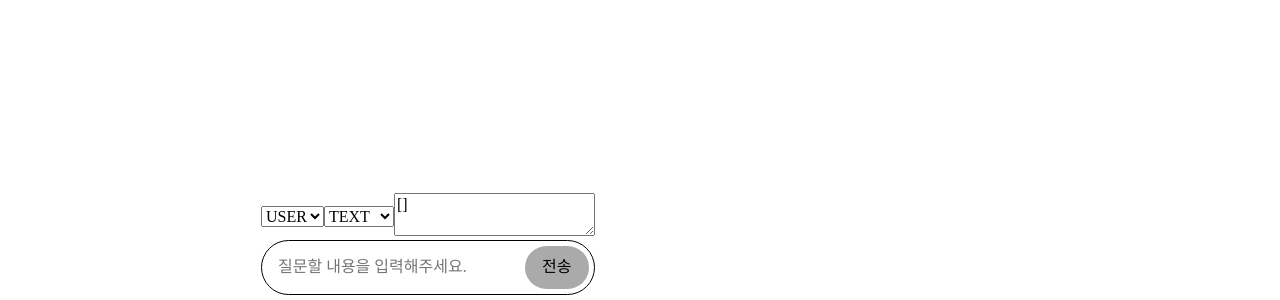
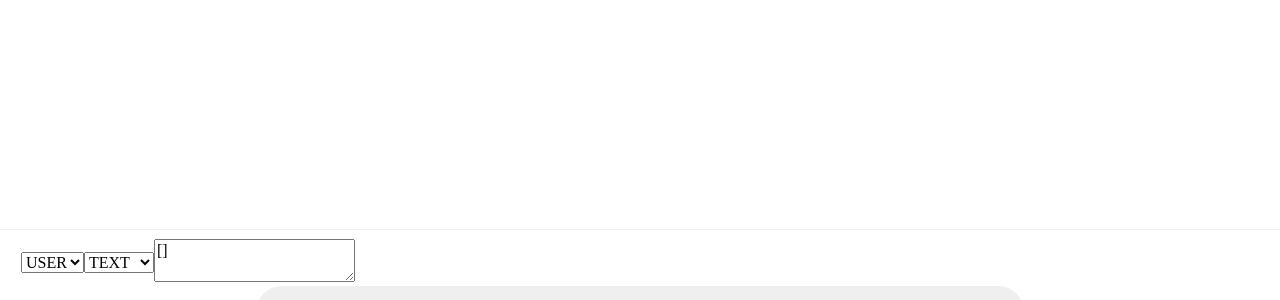
Before and after one commit to PillPet/pillpet_client, a Next.js app: page / in a window 1280 px wide. Shown: the part 500-800 px from the top of the page. Built offline with nearby package versions, Linux system fonts and the light colour scheme.

Commit message:
:lipstick: ChatForm의 디자인을 변경하라
디자인을 프로덕션과 동일하게 설정

```diff
--- a/src/styles/_variables.scss
+++ b/src/styles/_variables.scss
@@ -8,4 +8,4 @@ $page-max-width: 768px;
 
 $service-main-color: #2F80ED;
 
-$chat-form-height: 55px;
+$chat-form-height: 71px;
--- a/src/views/components/ChatForm/ChatForm.module.scss
+++ b/src/views/components/ChatForm/ChatForm.module.scss
@@ -4,10 +4,18 @@
 .form {
     position: fixed;
     bottom: 0;
-    margin: 5px;
+    left: 0;
+    overflow-x: hidden;
+    overflow-y: auto;
+    box-sizing: border-box;
+    padding: 9px 21px;
+    width: 100vw;
+    border-top: solid 1px #F0F0F0;
+    height: $chat-form-height;
 
     .debug {
         display: flex;
+        // display: none;
         align-items: center;
     }
 
@@ -18,31 +26,21 @@
     .ChatForm {
         display: grid;
         box-sizing: border-box;
+        margin: 0 auto;
         padding: 5px;
-        grid-template-columns: 8fr 2fr;
-        border: solid 1px black;
+        grid-template-columns: 1fr;
         border-radius: 500px;
-        height: $chat-form-height;
+        background-color: #EFEFEF;
+        max-width: $page-max-width;
 
-        .textInput,
-        .buttonWrap button {
-            display: block;
+        .textInput {
+            padding: 10px;
             width: 100%;
             appearance: none;
             border: solid 1px transparent;
+            color: inherit;
             background: transparent;
             outline: none;
         }
-
-        .textInput {
-            padding: 10px;
-        }
-
-        .buttonWrap {
-            display: flex;
-            justify-content: center;
-            border-radius: 500px;
-            background-color: #aaa;
-        }
     }
 }
--- a/src/views/components/ChatForm/ChatForm.tsx
+++ b/src/views/components/ChatForm/ChatForm.tsx
@@ -91,11 +91,6 @@ const ChatForm: React.FC<ChatFormProps> = () => {
                     placeholder={defaultMessage}
                     type="text"
                 />
-                <div className={css.buttonWrap}>
-                    <button type="submit">
-                        전송
-                    </button>
-                </div>
             </form>
         </div>
     )
```
